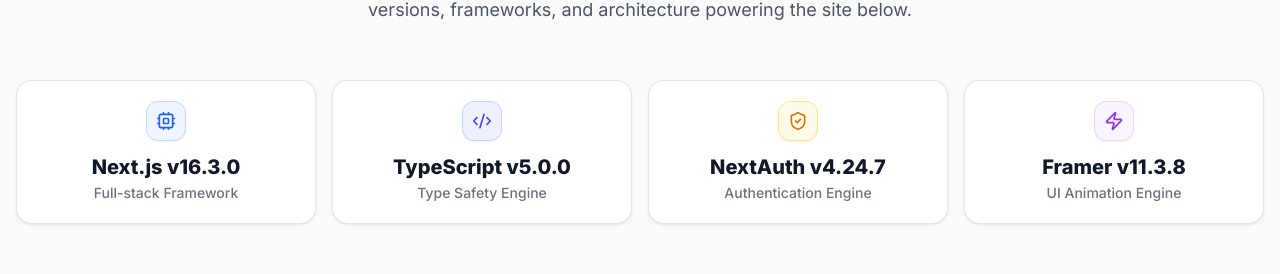
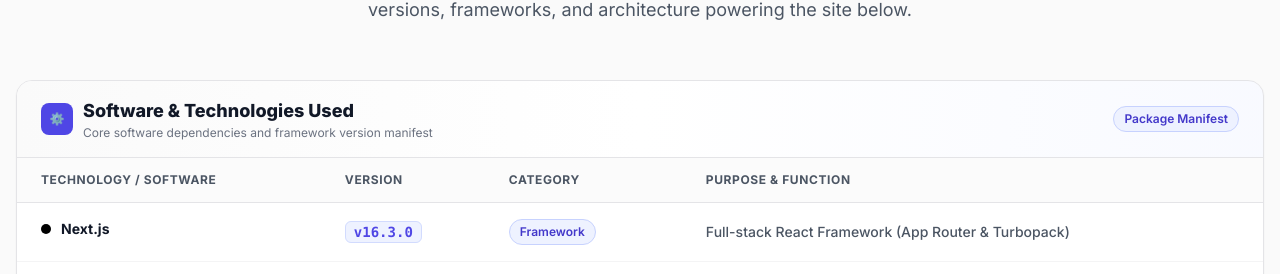
Before and after one commit to 0-ZERONE-1/Dip-Desk, a Next.js app: page /about in a window 1280 px wide. Shown: the part 258-532 px from the top of the page. Built offline with nearby package versions, Linux system fonts and the light colour scheme; no server answers.

Commit message:
About Page Update

```diff
--- a/app/about/page.tsx
+++ b/app/about/page.tsx
@@ -16,25 +16,12 @@
   BookOpen,
   ArrowRight,
   CheckCircle2,
-  Server,
-  FileCode2,
-  Boxes,
-  Lock,
   Search,
   Bookmark,
   ThumbsUp,
   FileText,
   Workflow,
-  Sparkle,
-  BadgeAlert,
 } from 'lucide-react';
-
-const topSoftwareVersionStats = [
-  { label: 'Full-stack Framework', val: 'Next.js v16.3.0', icon: Cpu, color: 'text-blue-600 bg-blue-50 border-blue-200' },
-  { label: 'Type Safety Engine', val: 'TypeScript v5.0.0', icon: Code2, color: 'text-indigo-600 bg-indigo-50 border-indigo-200' },
-  { label: 'Authentication Engine', val: 'NextAuth v4.24.7', icon: ShieldCheck, color: 'text-amber-600 bg-amber-50 border-amber-200' },
-  { label: 'UI Animation Engine', val: 'Framer v11.3.8', icon: Zap, color: 'text-purple-600 bg-purple-50 border-purple-200' },
-];
 
 const softwareTableData = [
   {
@@ -185,25 +172,6 @@
           </motion.p>
         </div>
 
-        {/* Top Software Version Stats Cards */}
-        <div className="grid grid-cols-2 md:grid-cols-4 gap-4 mb-12 sm:mb-14">
-          {topSoftwareVersionStats.map((stat, i) => (
-            <motion.div
-              key={stat.label}
-              initial={{ opacity: 0, y: 20 }}
-              animate={{ opacity: 1, y: 0 }}
-              transition={{ delay: 0.05 * i }}
-              className="card p-4 sm:p-5 flex flex-col items-center text-center hover:shadow-md transition-all duration-200 border border-surface-200/80"
-            >
-              <div className={`w-10 h-10 rounded-xl ${stat.color} flex items-center justify-center mb-3 shadow-sm border`}>
-                <stat.icon className="w-5 h-5" />
-              </div>
-              <span className="text-lg sm:text-xl font-extrabold text-gray-900 mb-0.5">{stat.val}</span>
-              <span className="text-xs sm:text-sm text-gray-500 font-medium">{stat.label}</span>
-            </motion.div>
-          ))}
-        </div>
-
         {/* Software & Technologies Used Table Section */}
         <motion.div
           initial={{ opacity: 0, y: 20 }}
```
